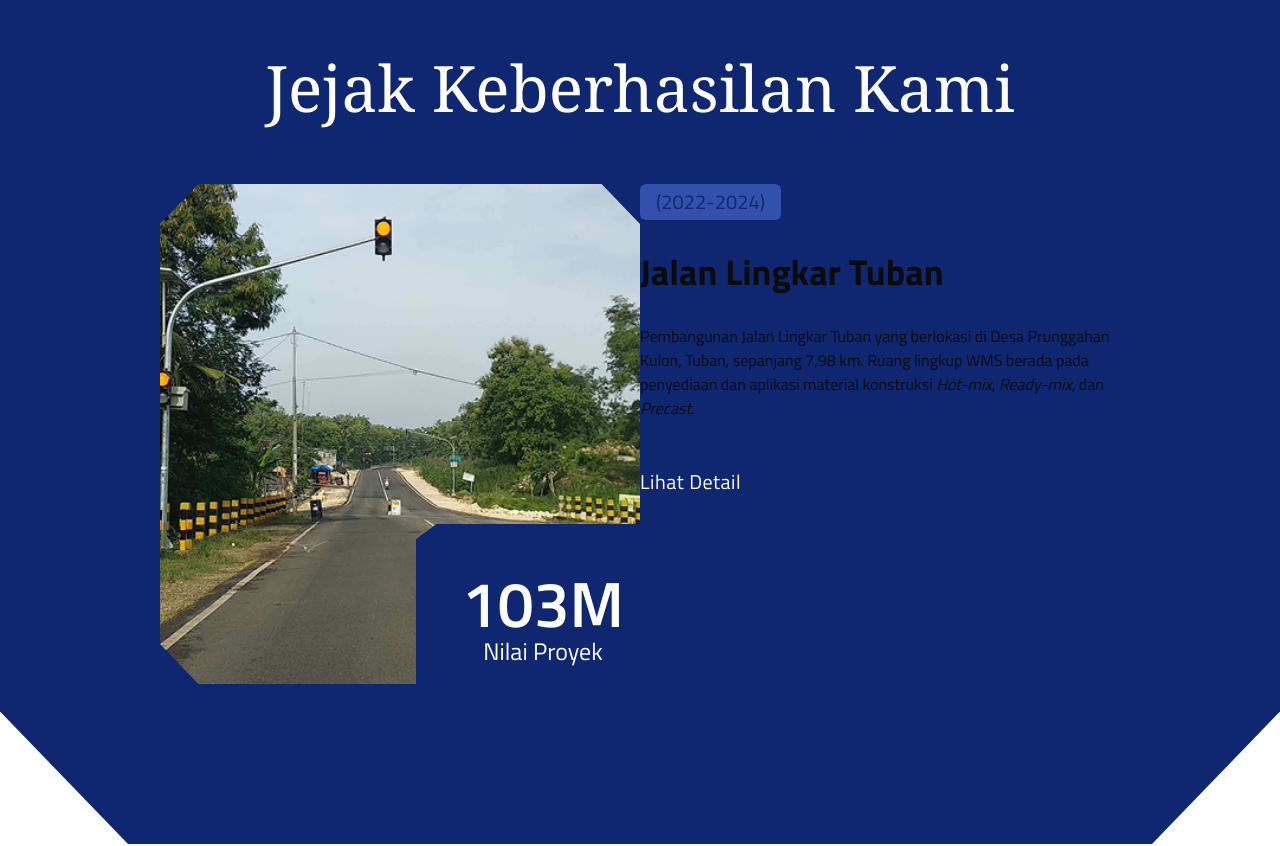
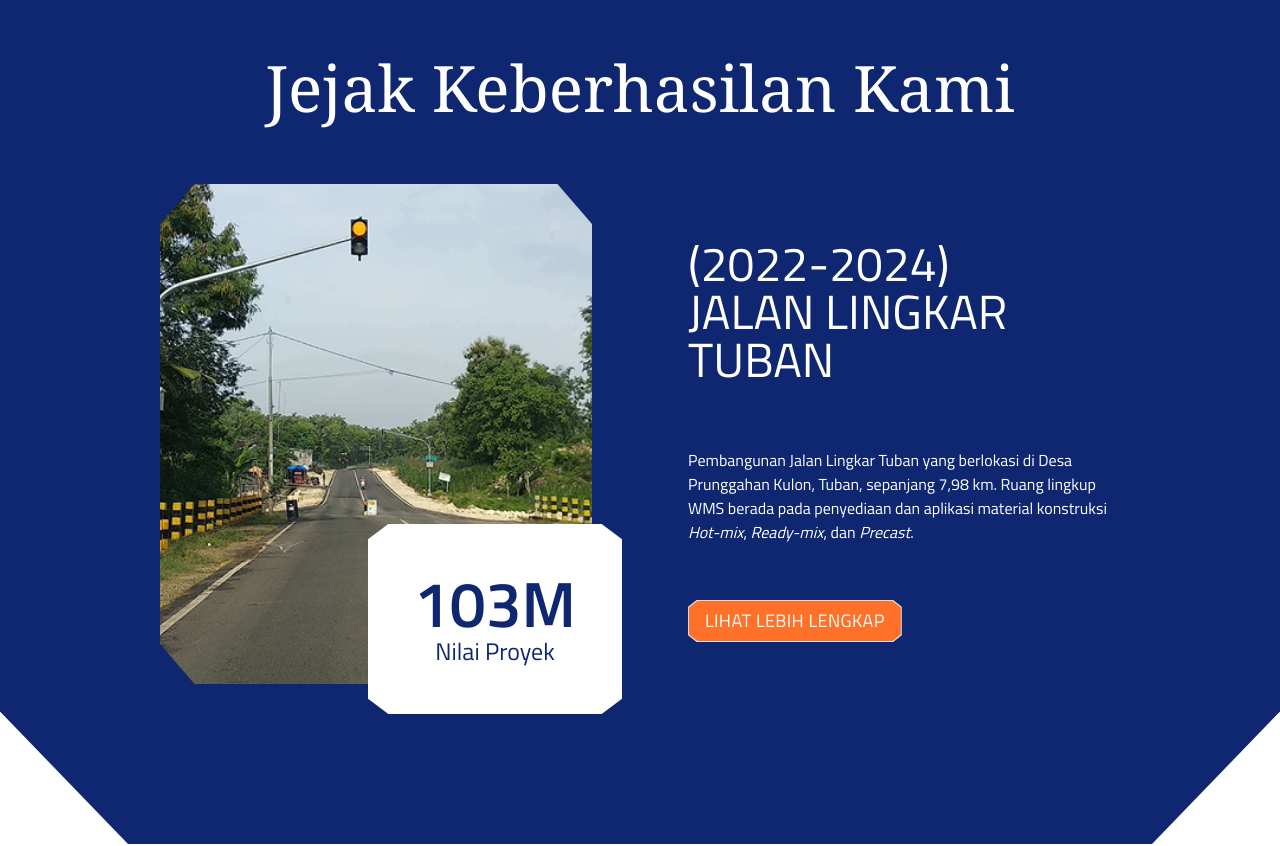
Before and after one commit to wmsmix/wms, a Next.js app: page / in a window 1280 px wide. Shown: the part 4740-5586 px from the top of the page. Built offline with nearby package versions, Linux system fonts and the light colour scheme; no server answers; the database is empty.

Commit message:
fix: layout

```diff
--- a/src/app/page.tsx
+++ b/src/app/page.tsx
@@ -253,7 +253,7 @@ export default function HomePage() {
             textBadgeColor="text-white-10"
           />
         </div>
-        <div className="flex justify-center pb-6 md:pb-12">
+        <div className="flex justify-center pb-6 md:pb-12 w-full bg-white-10">
           <Button
             text="LIHAT SEMUA"
             height="48px"
--- a/src/components/ProjectShowcase.tsx
+++ b/src/components/ProjectShowcase.tsx
@@ -2,6 +2,7 @@ import React from "react";
 import Image from "next/image";
 import Link from "next/link";
 import { getImageUrl } from "~/utils/supabase";
+import Button from "~/components/commons/Button";
 
 interface ProjectShowcaseProps {
   period?: string;
@@ -37,7 +38,7 @@ const ProjectShowcase: React.FC<ProjectShowcaseProps> = (originalProps) => {
     description = "Proyek pembangunan trestle dan dermaga di Kabupaten Tegal bertujuan untuk meningkatkan infrastruktur pelabuhan dan memfasilitasi aktivitas bongkar muat barang, mendukung pertumbuhan ekonomi lokal dan regional.",
     projectValue = "103M",
     projectLength = "7.98 KM",
-    textColor = "text-black",
+    textColor = "text-white",
     valueColor = "text-white-10",
     labelColor = "text-white-10",
     projectLabel = "Nilai Proyek",
@@ -46,7 +47,7 @@ const ProjectShowcase: React.FC<ProjectShowcaseProps> = (originalProps) => {
     showProjectLength = false,
     italicWords = [],
     projectSlug = "#",
-    buttonText = "Lihat Detail",
+    buttonText = "Lihat Lebih Lengkap",
   } = props;
 
   const italicizeEnglishWords = (text: string) => {
@@ -69,8 +70,8 @@ const ProjectShowcase: React.FC<ProjectShowcaseProps> = (originalProps) => {
   };
 
   return (
-    <div className="flex w-full flex-col px-4 py-8 md:flex-row md:px-16 md:py-16">
-      <div className="relative order-1 mb-8 h-[350px] w-full px-6 md:mb-0 md:h-[500px] md:w-1/2 md:px-0 md:ps-24">
+    <div className="flex w-full flex-col gap-8 px-4 py-8 md:flex-row md:gap-8 md:px-16 md:py-16">
+      <div className="relative order-1 mb-8 h-[350px] w-full px-6 md:mb-0 md:h-[500px] md:w-1/2 md:px-0 md:ps-24 md:pe-8">
         <div className="relative h-full w-full">
           <div className="relative h-full w-full overflow-hidden">
             <Image
@@ -92,13 +93,15 @@ const ProjectShowcase: React.FC<ProjectShowcaseProps> = (originalProps) => {
                 "polygon(8% 0%, 92% 0%, 100% 8%, 100% 92%, 92% 100%, 8% 100%, 0% 92%, 0% 8%)",
             }}
           >
-            <div className="flex h-full w-full flex-col items-center justify-center gap-2">
+            <div className="flex h-full w-full flex-col items-center justify-center gap-2" style={{
+              backgroundColor: "white",
+            }}>
               <span
-                className={`text-[54px] font-semibold leading-none ${valueColor} md:text-[64px]`}
+                className={`text-[54px] font-semibold leading-none text-blue-primary md:text-[64px]`}
               >
                 {projectValue}
               </span>
-              <span className={`-mt-2 text-lg ${valueColor} md:text-2xl`}>
+              <span className={`-mt-2 text-lg text-blue-primary md:text-2xl`}>
                 {projectLabel}
               </span>
             </div>
@@ -106,19 +109,19 @@ const ProjectShowcase: React.FC<ProjectShowcaseProps> = (originalProps) => {
         </div>
       </div>
 
-      <div className="md:order-1 flex w-full flex-col gap-4 md:w-1/2 md:gap-8 md:px-0 md:pe-24">
+      <div className="md:order-1 flex w-full flex-col  md:w-1/2 md:px-0 md:ps-8 md:pe-24 pt-14">
         <span
-          className={`self-start rounded-md bg-blue-light px-4 py-1 text-lg font-light text-blue-primary md:text-xl`}
+          className={`self-start text-3xl font-light text-white md:text-4xl lg:text-5xl`}
         >
           {period}
         </span>
 
         <h2
-          className={`text-2xl font-bold leading-tight ${textColor} md:text-3xl lg:text-4xl`}
+          className={`text-3xl leading-tight ${textColor} md:text-5xl lg:text-5xl uppercase`}
         >
           {italicizeEnglishWords(title)}
         </h2>
-        <div className={`text-sm ${descriptionColor} md:text-base`}>
+        <div className={`text-sm ${textColor} md:text-base pt-16 pb-10 max-w-[460px]`}>
           {typeof description === "string"
             ? italicizeEnglishWords(description)
             : description}
@@ -139,15 +142,17 @@ const ProjectShowcase: React.FC<ProjectShowcaseProps> = (originalProps) => {
 
         {projectSlug && (
           <div className="mt-4">
-            <Link href={`/projects/${projectSlug}`}>
-              <div className="custom-button">
-                <div className="custom-button-inner">
-                  <span className="text-white text-sm xs:text-lg sm:text-xl font-light tracking-wide">
-                    {buttonText}
-                  </span>
-                </div>
-              </div>
-            </Link>
+            <Button
+              text={buttonText}
+              height="42px"
+              textSize="lg"
+              href={`/projects/${projectSlug}`}
+              clipPath={{
+                outer: "polygon(4% 0%, 96% 0%, 100% 16%, 100% 84%, 96% 100%, 4% 100%, 0% 84%, 0% 16%)",
+                inner: "polygon(4% 0%, 96% 0%, 100% 16%, 100% 84%, 96% 100%, 4% 100%, 0% 84%, 0% 16%)"
+              }}
+              margin="1px"
+            />
           </div>
         )}
       </div>
--- a/src/components/SmoothScrollAnchor.tsx
+++ b/src/components/SmoothScrollAnchor.tsx
@@ -36,7 +36,7 @@ export default function SmoothScrollAnchor() {
 
       if (targetElement) {
         // Log untuk debugging
-        console.log(`Scrolling to element with id: ${targetId}`);
+        // console.log(`Scrolling to element with id: ${targetId}`);
 
         try {
           lenis.scrollTo(targetElement, {
--- a/src/components/commons/Navbar.tsx
+++ b/src/components/commons/Navbar.tsx
@@ -51,7 +51,7 @@ const Navbar: React.FC = () => {
     }
   }, [isOpen]);
 
-  console.log("Navbar state:", { hide, scrollPosition });
+  // console.log("Navbar state:", { hide, scrollPosition });
 
   return (
     <header
```
